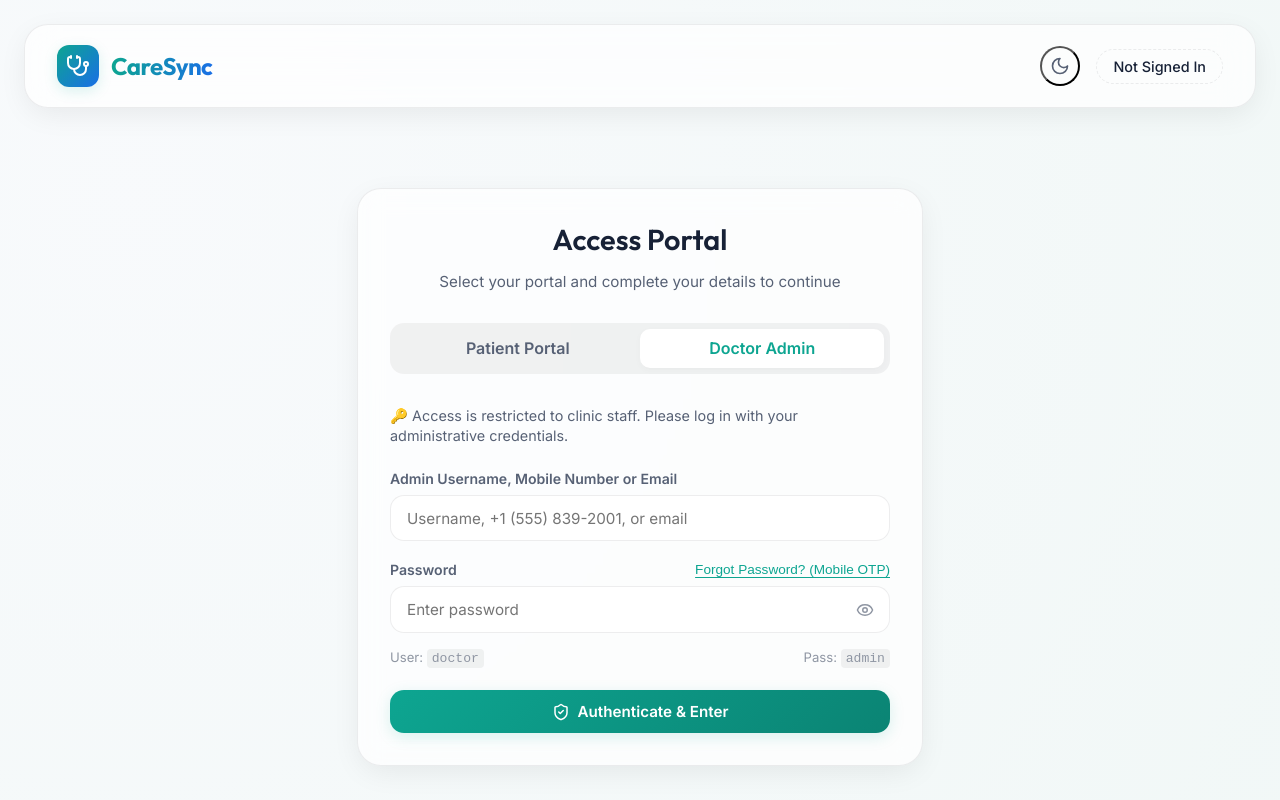
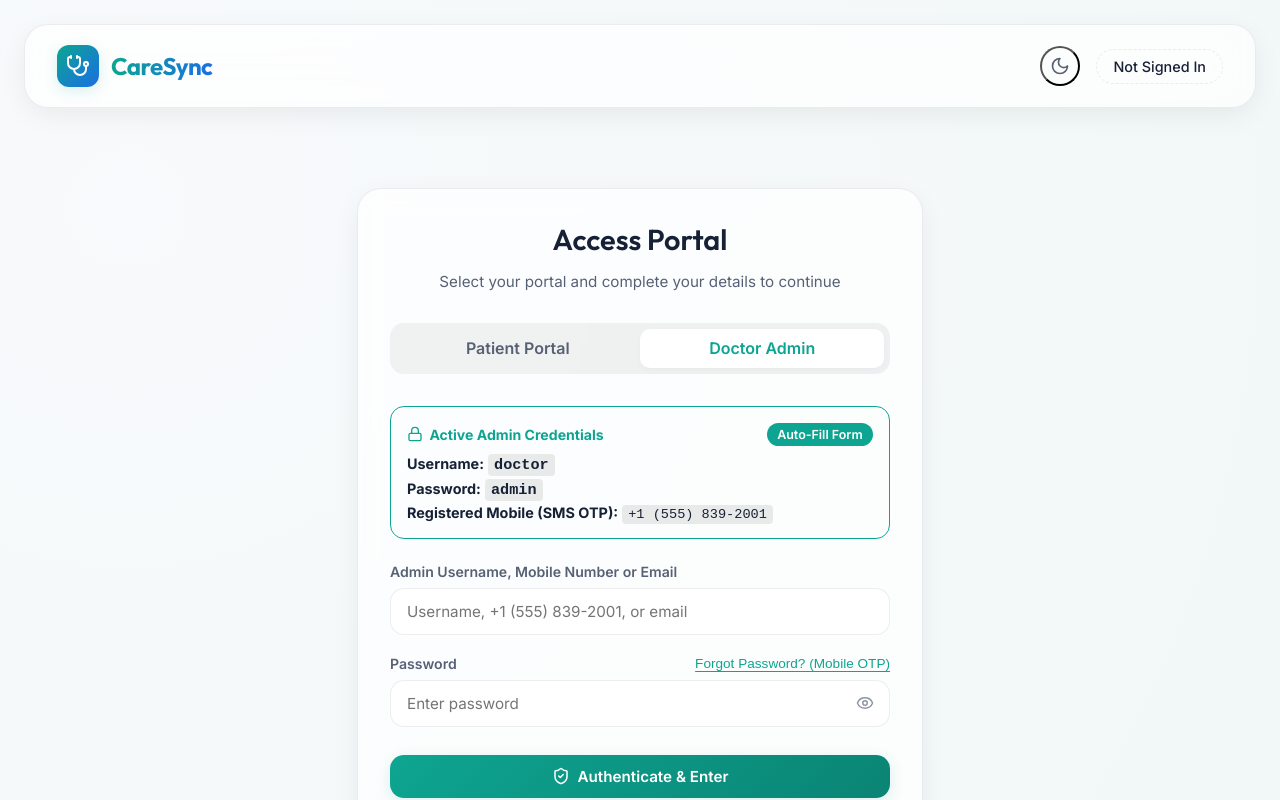
Before and after one commit to risheeksrini8204-ctrl/doctor-patient-booking, a React (Vite) app: page / in a window 1280 px wide. Both pictures are taken after a click on the element "Doctor Admin". Shown: the top 800 px of the page. Built offline with nearby package versions, Linux system fonts and the light colour scheme.

Commit message:
feat: display prominent active admin username & password on login card with auto-fill button, and push to GitHub/Vercel

```diff
--- a/src/App.jsx
+++ b/src/App.jsx
@@ -786,9 +786,32 @@ export default function App() {
             ) : (
               /* Doctor Secure Login (Admin credentials + Mobile SMS OTP Password Recovery) */
               <form onSubmit={handleDoctorLogin}>
-                <p style={{ fontSize: '0.9rem', color: 'var(--text-light-secondary)', marginBottom: '1.5rem', lineHeight: '1.4' }}>
-                  🔑 Access is restricted to clinic staff. Please log in with your administrative credentials.
-                </p>
+                {/* Prominent Admin Credentials Badge */}
+                <div style={{ background: 'rgba(172, 85%, 35%, 0.08)', border: '1.5px solid var(--primary)', padding: '1rem', borderRadius: 'var(--radius-md)', marginBottom: '1.5rem' }}>
+                  <div style={{ display: 'flex', alignItems: 'center', justifyContent: 'space-between', marginBottom: '0.6rem' }}>
+                    <span style={{ fontSize: '0.88rem', fontWeight: '700', color: 'var(--primary)', display: 'flex', alignItems: 'center', gap: '0.4rem' }}>
+                      <Lock size={16} /> Active Admin Credentials
+                    </span>
+                    <button
+                      type="button"
+                      className="btn btn-secondary"
+                      style={{ padding: '0.25rem 0.65rem', fontSize: '0.78rem', background: 'var(--primary)', color: 'white' }}
+                      onClick={() => {
+                        setDoctorUsername(doctorAuth.username)
+                        setDoctorPassword(doctorAuth.password)
+                        showToast("Username & Password auto-filled into login form!", "success")
+                      }}
+                    >
+                      Auto-Fill Form
+                    </button>
+                  </div>
+                  <div style={{ display: 'flex', flexDirection: 'column', gap: '0.35rem', fontSize: '0.9rem' }}>
+                    <div><strong>Username:</strong> <code style={{ background: 'rgba(0,0,0,0.08)', padding: '2px 6px', borderRadius: '4px', fontSize: '0.95rem', fontWeight: 'bold' }}>{doctorAuth.username}</code></div>
+                    <div><strong>Password:</strong> <code style={{ background: 'rgba(0,0,0,0.08)', padding: '2px 6px', borderRadius: '4px', fontSize: '0.95rem', fontWeight: 'bold' }}>{doctorAuth.password}</code></div>
+                    <div><strong>Registered Mobile (SMS OTP):</strong> <code style={{ background: 'rgba(0,0,0,0.08)', padding: '2px 6px', borderRadius: '4px', fontSize: '0.85rem' }}>{doctorAuth.phone}</code></div>
+                  </div>
+                </div>
+
                 <div className="form-group">
                   <label className="form-label">Admin Username, Mobile Number or Email</label>
                   <input
@@ -837,12 +860,7 @@ export default function App() {
                   </div>
                 </div>
 
-                <div style={{ fontSize: '0.82rem', color: 'var(--text-light-muted)', margin: '-0.25rem 0 1.5rem 0', display: 'flex', justifyContent: 'space-between', alignItems: 'center' }}>
-                  <span>User: <code style={{ background: 'rgba(0,0,0,0.05)', padding: '2px 5px', borderRadius: '4px' }}>{doctorAuth.username}</code></span>
-                  <span>Pass: <code style={{ background: 'rgba(0,0,0,0.05)', padding: '2px 5px', borderRadius: '4px' }}>{doctorAuth.password}</code></span>
-                </div>
-
-                <button type="submit" className="btn btn-primary" style={{ width: '100%' }}>
+                <button type="submit" className="btn btn-primary" style={{ width: '100%', marginTop: '0.5rem' }}>
                   <ShieldCheck size={18} /> Authenticate & Enter
                 </button>
               </form>
```
